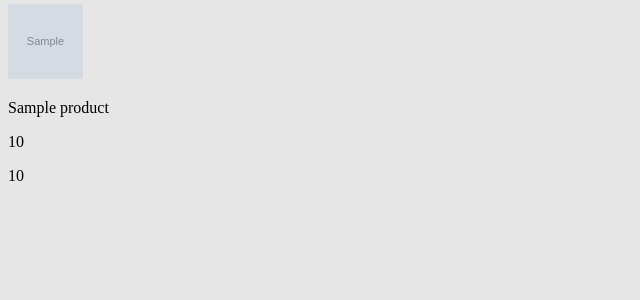
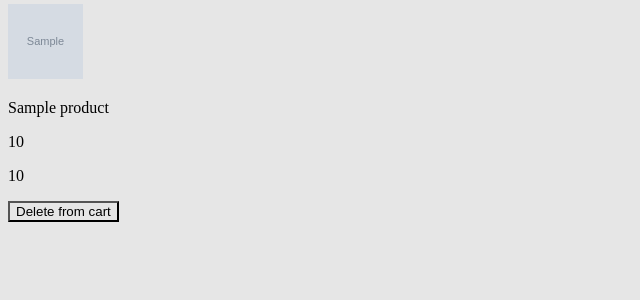
Before and after one commit to giovannicode/djangoseller, a Django app: template carts/templates/carts/cart_detail.html in a window 1280 px wide. Shown: the part 172-472 px from the top of the page, without its empty margins (0-640 px from the left). Run offline with Django 3.2, Linux system fonts and the light colour scheme; the template is opened without the code that fills it: most values are stand-ins (such as "Sample title", 1, 10 or a date in 2020); grey boxes marked "Sample" are stand-in pictures; some libraries are stand-ins or nearby versions.

```diff
--- /dev/null
+++ b/carts/serializers.py
@@ -0,0 +1,6 @@
+from rest_framework import serializers
+from .models import Cart
+
+class CartSerializer(serializers.ModelSerializer):
+    class Meta:
+        model = Cart
--- a/carts/templates/carts/cart_detail.html
+++ b/carts/templates/carts/cart_detail.html
@@ -6,6 +6,20 @@
       <p>{{ item.product.name }}</p>
       <p>{{ item.product.price }}</p>
       <p>{{ item.qty }}</p>
+      <button class="cart_remover" data-product_id="{{ item.id }}">Delete from cart</button>
    </div>
 {% endfor %}
+<script>
+$('.cart_remover').click(function(event){
+   $.get(
+      "/carts/delete/" + $(this).data('product_id'),
+      function(data){
+          alert(data);
+      }
+   )
+   .fail(function(){
+      alert("I'm sorry and error occured.");
+   });
+});
+</script>
 {% endblock content %}
--- a/carts/urls.py
+++ b/carts/urls.py
@@ -5,5 +5,5 @@ import views
 urlpatterns = patterns('',
     url(r'^add', views.CartCreateRest.as_view(), name='add'),
     url(r'^detail', views.CartDetailView.as_view(), name='detail'),
-    url(r'^delete/?P<pk>\d+/$',views.CartItemDeleteView.as_view(), name='delete')
+    url(r'^delete/(?P<pk>\d+)/$',views.CartItemDeleteView.as_view(), name='delete')
 )
```
Also changed, not shown: carts/views.py (+5 -4 lines), 3 other files.
